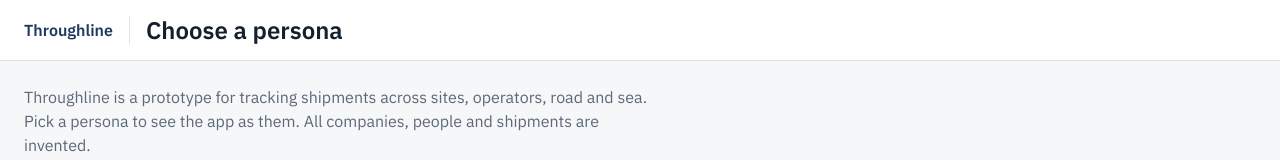
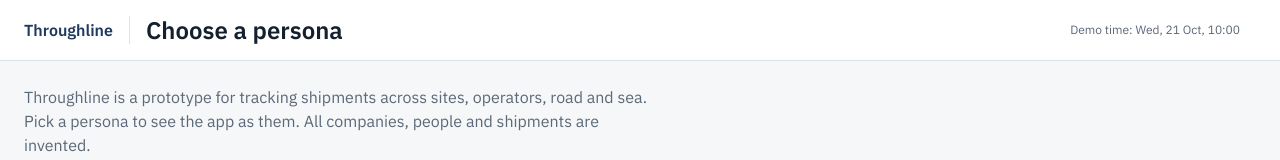
Before and after one commit to fridavbg/throughline-logistics, a Next.js app: page / in a window 1280 px wide. Shown: the top 160 px of the page. Built offline with nearby package versions, Linux system fonts and the light colour scheme.

Commit message:
feat(layout): show the demo time in the header

```diff
--- a/components/layout/AppShell.module.scss
+++ b/components/layout/AppShell.module.scss
@@ -22,12 +22,14 @@
   background: var(--color-surface);
 }
 
-// On a phone: logo and actions on one row, the title below. From md: all on one row.
+// On a phone: logo and actions on one row, the title below, then the demo time.
+// From md: all on one row.
 .headerInner {
   display: grid;
   grid-template-areas:
     "logo actions"
-    "title title";
+    "title title"
+    "clock clock";
   grid-template-columns: 1fr auto;
   align-items: center;
   gap: var(--space-2) var(--space-4);
@@ -36,8 +38,8 @@
   padding: var(--space-2) var(--gutter);
 
   @include bp(md) {
-    grid-template-areas: "logo title actions";
-    grid-template-columns: auto 1fr auto;
+    grid-template-areas: "logo title clock actions";
+    grid-template-columns: auto 1fr auto auto;
   }
 }
 
@@ -63,6 +65,14 @@
   }
 }
 
+.clock {
+  grid-area: clock;
+  color: var(--color-text-muted);
+  font-size: var(--text-xs);
+  font-variant-numeric: tabular-nums;
+  white-space: nowrap;
+}
+
 .actions {
   grid-area: actions;
   display: flex;
--- a/components/layout/AppShell.tsx
+++ b/components/layout/AppShell.tsx
@@ -1,5 +1,6 @@
 import Link from "next/link";
 import type { ReactNode } from "react";
+import { formatDayTime, getNow } from "@/lib/time";
 import styles from "./AppShell.module.scss";
 
 export type AppShellProps = {
@@ -10,8 +11,13 @@ export type AppShellProps = {
   children: ReactNode;
 };
 
-/** The frame around every page: a skip link, a header with logo and title, and the main content. */
+/**
+ * The frame around every page: a skip link, a header with logo, title and the demo time, and
+ * the main content. The demo time is always visible, so relative times like "Updated 2h ago"
+ * make sense to anyone viewing the demo on a later day.
+ */
 export function AppShell({ title, actions, children }: AppShellProps) {
+  const now = getNow().toISOString();
   return (
     <>
       <a className={styles.skipLink} href="#main">
@@ -23,6 +29,9 @@ export function AppShell({ title, actions, children }: AppShellProps) {
             Throughline
           </Link>
           <h1 className={styles.title}>{title}</h1>
+          <p className={styles.clock}>
+            Demo time: <time dateTime={now}>{formatDayTime(now)}</time>
+          </p>
           {actions && <div className={styles.actions}>{actions}</div>}
         </div>
       </header>
```
Also changed, not shown: 2 other files (tests, documents, lock files or other folders).
